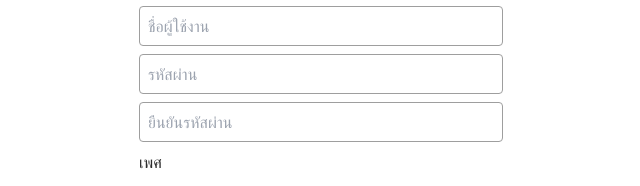
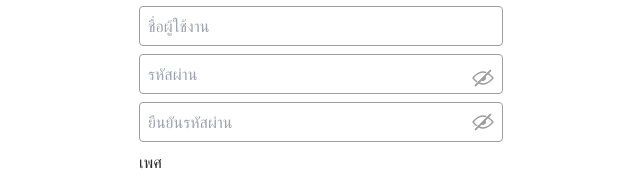
Before and after one commit to kongsakchai/catopia, a Next.js app: page /register in a window 1280 px wide. Shown: the part 298-484 px from the top of the page, without its empty margins (319-959 px from the left). Built offline with nearby package versions, Linux system fonts and the light colour scheme.

Commit message:
fix:login Icon:Eyeblocked and input value

```diff
--- a/app/component/Loginform.tsx
+++ b/app/component/Loginform.tsx
@@ -1,16 +1,42 @@
 "use client";
 
 import { useState } from "react"
+
 
 export default function Loginform() {
 
     const [username, setUsername] = useState('')
     const [password, setPassword] = useState('')
 
+    const [passwordVisible, setPasswordVisible] = useState(false)
+
+    const togglePasswordVisibility = () => {
+        setPasswordVisible(!passwordVisible)
+    }
+
     return (
         <form className="flex flex-col items-end gap-2;">
-            <input type="text" placeholder="ชื่อผู้ใช้งาน" className="flex w-[364px] h-10 flex-col items-start text-base not-italic font-normal leading-6 mb-2 pl-2 border rounded border-textfield focus:outline-primary" />
-            <input type="text" placeholder="รหัสผ่าน" className="flex w-[364px] h-10 flex-col items-start text-base not-italic font-normal leading-6 mb-2 pl-2 border rounded border-textfield focus:outline-primary" />
+            <input
+                value={username}
+                onChange={e => setUsername(e.target.value)}
+                type="text"
+                placeholder="ชื่อผู้ใช้งาน"
+                className="flex w-[364px] h-10 flex-col items-start text-base not-italic font-normal leading-6 mb-2 pl-2 border rounded border-textfield focus:outline-primary" />
+            <div className="flex items-start mb-2 relative">
+                <input
+                    value={password}
+                    onChange={e => setPassword(e.target.value)}
+                    type={passwordVisible ? 'text' : 'password'}
+                    placeholder="รหัสผ่าน"
+                    className="items-start pr-10 py-0 flex w-[364px] h-10 text-base not-italic font-normal leading-6 pl-2 border rounded border-textfield focus:outline-primary"
+                />
+                <button
+                    className="absolute right-0 top-0 h-full px-2 border-[none] rounded border-textfield focus:outline-primary flex items-center"
+                    onClick={togglePasswordVisibility}
+                >
+                    <img src="/Eyeblocked.svg" alt="Password Visibility" />
+                </button>
+            </div>
             <small className="block mb-4 text-primary text-right">ลืมรหัสผ่าน?</small>
         </form>
     )
--- a/app/component/Registerform.tsx
+++ b/app/component/Registerform.tsx
@@ -1,13 +1,60 @@
+"use client";
+import { useState } from "react"
+
 export default function Registerform() {
+
+    const [email, setEmail] = useState('')
+    const [date, setDate] = useState('')
+    const [regisUsername, setRegisUsername] = useState('')
+    const [regisPassword, setRegisPassword] = useState('')
+    const [confirmPassword, setConfirmPassword] = useState('')
+
+    const [passwordVisible, setPasswordVisible] = useState(false)
+
+    const togglePasswordVisibility = () => {
+        setPasswordVisible(!passwordVisible)
+    }
+
     return (
         <form className="flex flex-col items-start gap-4;">
             <h1 className="text-2xl not-italic font-semibold leading-8 text-black01 text-left mb-4">ลงทะเบียน</h1>
-            <input type="text" placeholder="อีเมล" className="flex w-[364px] h-10 flex-col items-start text-base not-italic font-normal leading-6 mb-2 pl-2 border rounded border-textfield focus:outline-primary" />
-            <input type="text" placeholder="วัน เดือน ปี เกิด" className="flex w-[364px] h-10 flex-col items-start text-base not-italic font-normal leading-6 mb-2 pl-2 border rounded border-textfield focus:outline-primary" />
-            <input type="text" placeholder="ชื่อผู้ใช้งาน" className="flex w-[364px] h-10 flex-col items-start text-base not-italic font-normal leading-6 mb-2 pl-2 border rounded border-textfield focus:outline-primary" />
-            <input type="text" placeholder="รหัสผ่าน" className="flex w-[364px] h-10 flex-col items-start text-base not-italic font-normal leading-6 mb-2 pl-2 border rounded border-textfield focus:outline-primary" />
-            <input type="text" placeholder="ยืนยันรหัสผ่าน" className="flex w-[364px] h-10 flex-col items-start text-base not-italic font-normal leading-6 mb-2 pl-2 border rounded border-textfield focus:outline-primary" />
-            <div className="text-left mb-4">
+            <input
+                value={email}
+                onChange={e => setEmail(e.target.value)}
+                type="text" placeholder="อีเมล" className="flex w-[364px] h-10 flex-col items-start text-base not-italic font-normal leading-6 mb-2 pl-2 border rounded border-textfield focus:outline-primary" />
+            <input
+                value={date}
+                onChange={e => setDate(e.target.value)}
+                type="text" placeholder="วัน เดือน ปี เกิด" className="flex w-[364px] h-10 flex-col items-start text-base not-italic font-normal leading-6 mb-2 pl-2 border rounded border-textfield focus:outline-primary" />
+            <input
+                value={regisUsername}
+                onChange={e => setRegisUsername(e.target.value)}
+                type="text" placeholder="ชื่อผู้ใช้งาน" className="flex w-[364px] h-10 flex-col items-start text-base not-italic font-normal leading-6 mb-2 pl-2 border rounded border-textfield focus:outline-primary" />
+            <div className="flex items-start relative">
+                <input
+                    value={regisPassword}
+                    onChange={e => setRegisPassword(e.target.value)}
+                    type="text" placeholder="รหัสผ่าน" className="flex w-[364px] h-10 flex-col items-start text-base not-italic font-normal leading-6 mb-2 pl-2 border rounded border-textfield focus:outline-primary" />
+                <button
+                    className="absolute right-0 top-0 h-full px-2 border-[none] rounded border-textfield focus:outline-primary flex items-center"
+                    onClick={togglePasswordVisibility}
+                >
+                    <img src="/Eyeblocked.svg" alt="Password Visibility" />
+                </button>
+            </div>
+            <div className="flex items-start relative">
+                <input
+                    value={confirmPassword}
+                    onChange={e => setConfirmPassword(e.target.value)}
+                    type="text" placeholder="ยืนยันรหัสผ่าน" className="items-start pr-10 py-0 flex w-[364px] h-10 text-base not-italic font-normal leading-6 pl-2 border rounded border-textfield focus:outline-primary" />
+                <button
+                    className="absolute right-0 top-0 h-full px-2 border-[none] rounded border-textfield focus:outline-primary flex items-center"
+                    onClick={togglePasswordVisibility}
+                >
+                    <img src="/Eyeblocked.svg" alt="Password Visibility" />
+                </button>
+            </div>
+            <div className="text-left mt-2 mb-4">
                 <span className=" text-black01">เพศ</span>
                 <div className="flex items-center">
                     <input type="radio" id="male" name="gender" className="ml-2 mr-2 mt-2" />
```
